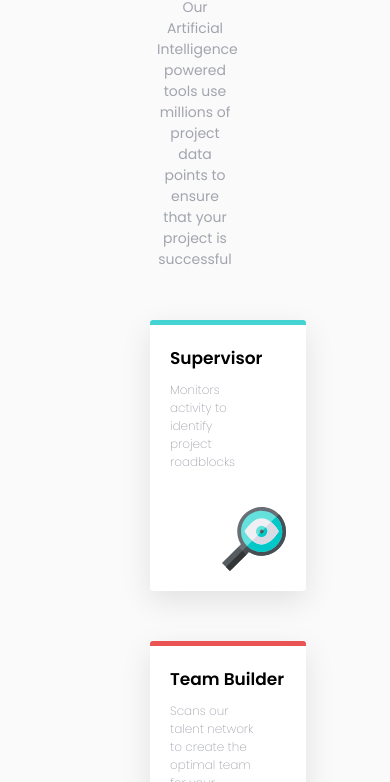
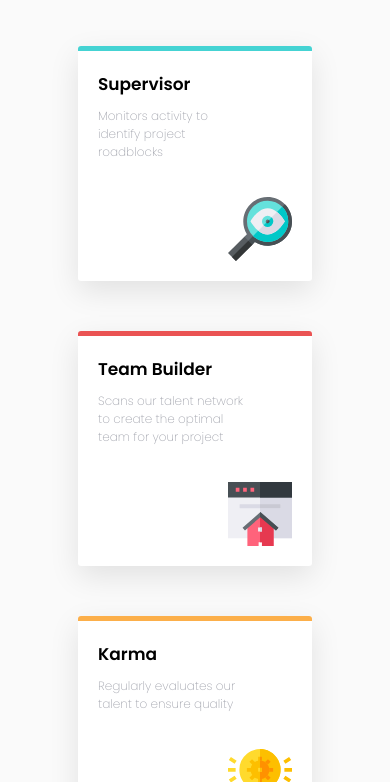
Before and after one commit to ovidiuantonio/four-card-feature, a plain HTML site: page index.html in a window 390 px wide. Shown: the part 318-1100 px from the top of the page. Drawn offline with Linux system fonts and the light colour scheme.

Commit message:
fixed minor bugs - cards

```diff
--- a/styles/main.scss
+++ b/styles/main.scss
@@ -12,6 +12,10 @@ body {
   font-family: "Poppins", sans-serif;
   padding: 8rem 10rem;
   background-color: hsl(0, 0%, 98%);
+
+  @media only screen and (max-width: 600px) {
+    padding: 4rem 4rem;
+  }
 }
 
 .text {
@@ -36,6 +40,14 @@ body {
   width: 40%;
   margin: 0 auto;
   margin-top: 1rem;
+
+  @media only screen and (max-width: 900px) {
+    width: 100%;
+  }
+
+  @media only screen and (max-width: 600px) {
+    width: 80%;
+  }
 }
 
 .cards {
@@ -46,6 +58,10 @@ body {
 
   @media only screen and (max-width: 900px) {
     height: auto;
+  }
+
+  @media only screen and (max-width: 600px) {
+    padding: 5rem 0;
   }
 
   @media only screen and (min-width: 2000px) {
@@ -142,7 +158,23 @@ body {
       &-2,
       &-3,
       &-4 {
-        width: 40vw;
+        width: 30vw;
+        margin: auto;
+        margin-bottom: 5rem;
+      }
+    }
+  }
+
+  @media only screen and (max-width: 900px) {
+    & {
+      position: static;
+      transform: translateX(0);
+
+      &-1,
+      &-2,
+      &-3,
+      &-4 {
+        width: 60vw;
         margin: auto;
         margin-bottom: 5rem;
       }
```
Also changed, not shown: styles/main.css, 1 other file.
